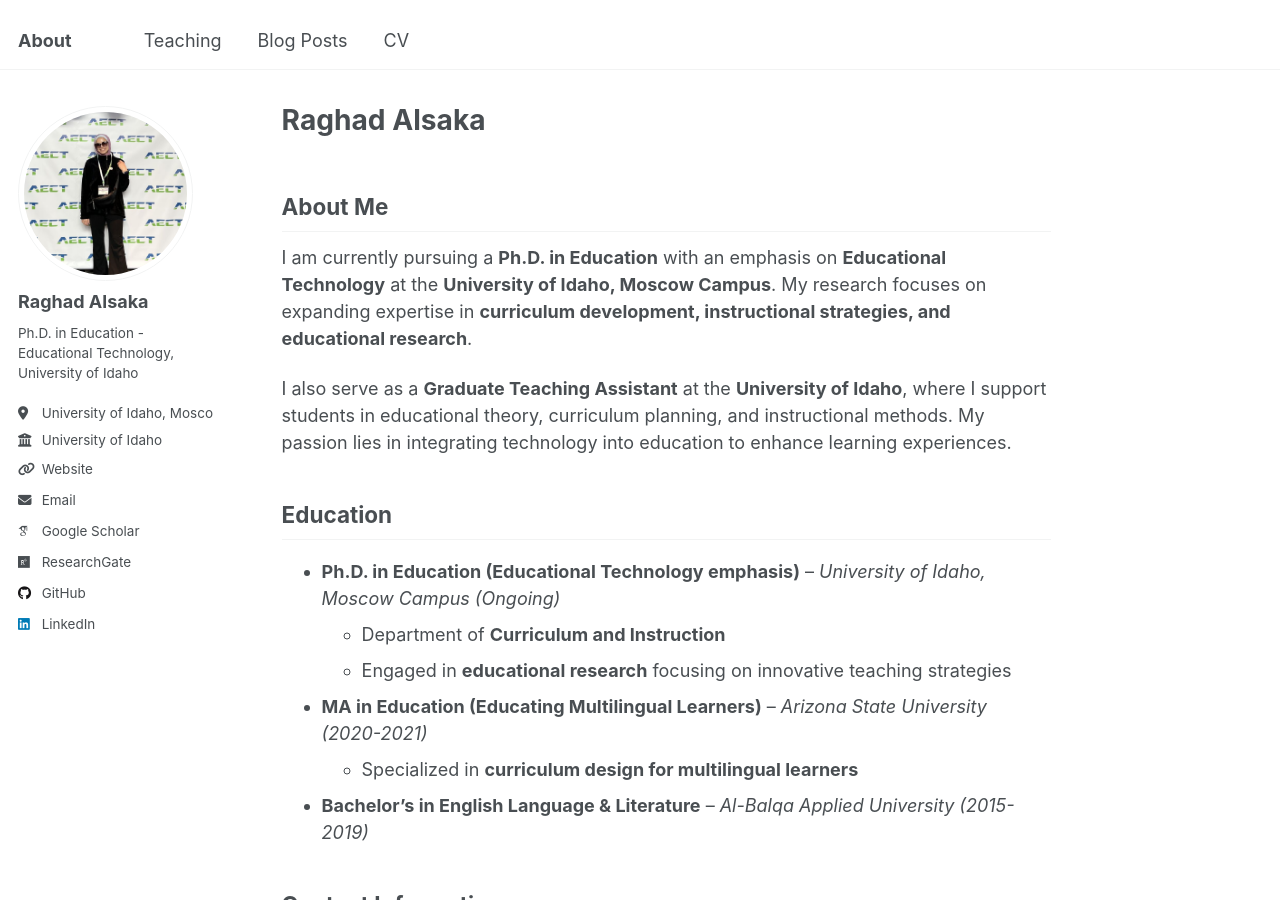
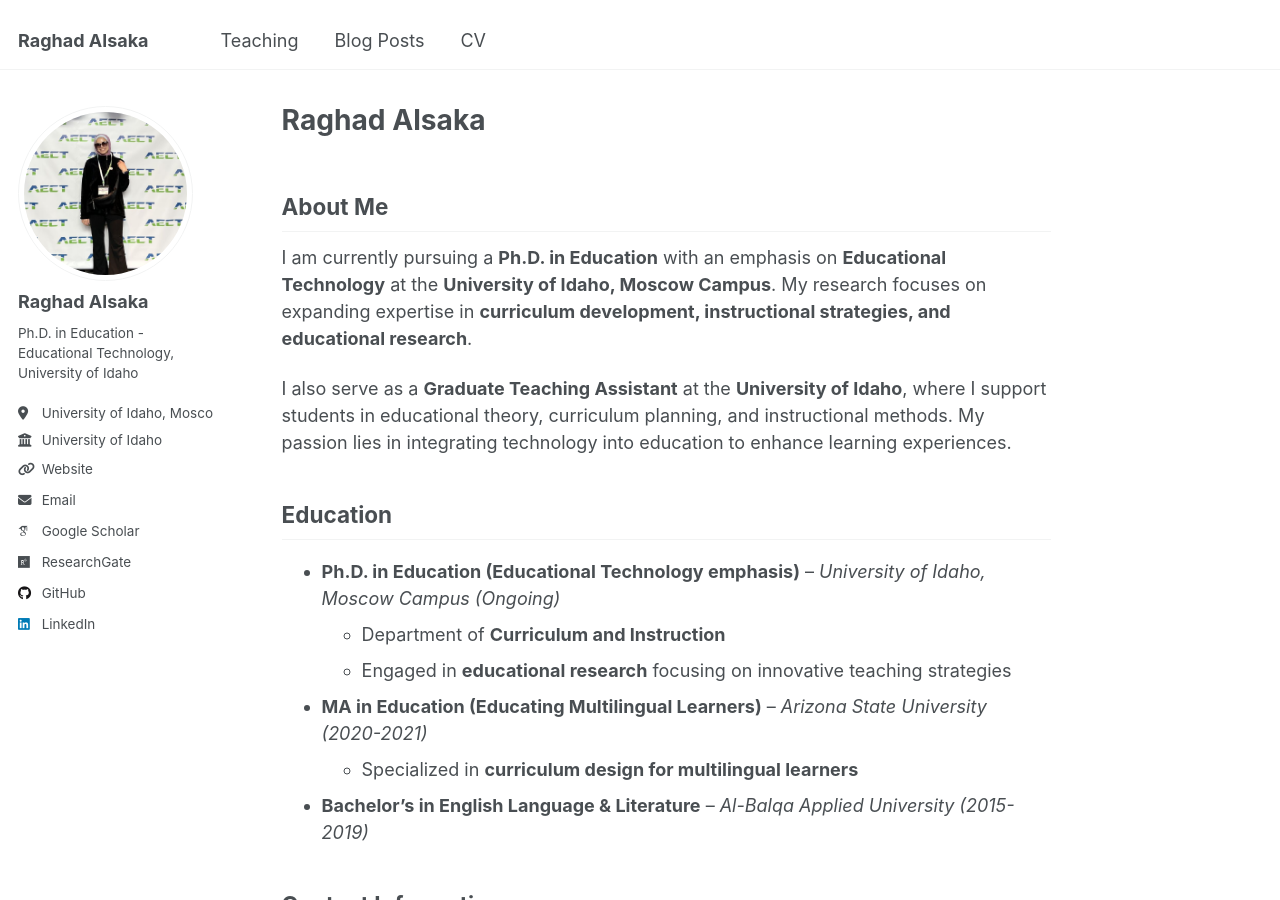
Before and after one commit to raghadalsaka/raghadalsaka.github.io, a Jekyll site: the page built from _pages/about.md, in a window 1280 px wide and 900 px high. Built offline with Jekyll 4.4.1, drawn with Linux system fonts in a browser that asks for light colours; some web fonts are replaced.

Commit message:
Update _config.yml

```diff
--- a/_config.yml
+++ b/_config.yml
@@ -9,7 +9,7 @@
 # Basic Site Settings
 locale                   : "en-US"
 site_theme               : "default"
-title                    : "About"
+title                    : "Raghad Alsaka"
 title_separator          : "-"
 name                     : &name "Raghad Alsaka"
 description              : &description "Ph.D. in Education - Educational Technology"
```
